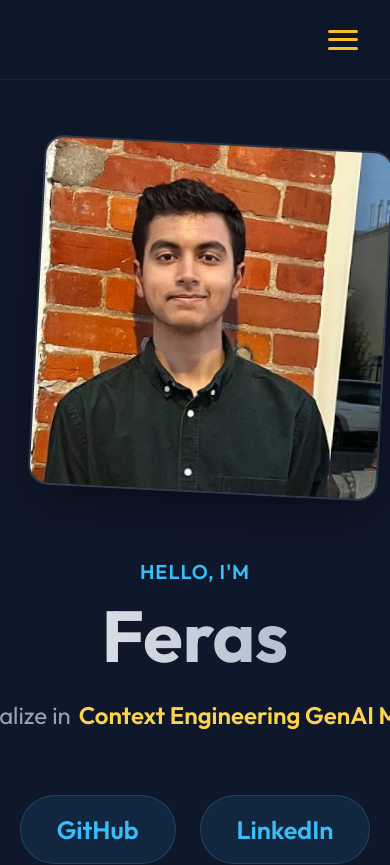
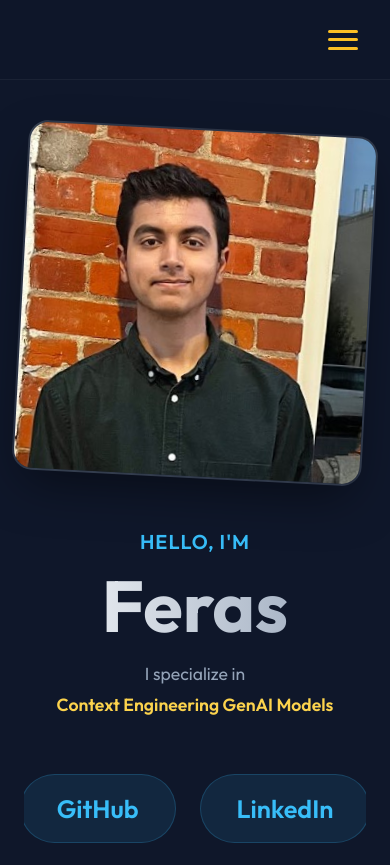
Before and after one commit to Ferasman979/Persona-Portfolio-website, a Next.js app: page / in a window 390 px wide. Shown: the top 865 px of the page. Built offline with nearby package versions, Linux system fonts and the light colour scheme.

Commit message:
Update hero rotating phrases to fit in frame

```diff
--- a/src/components/Hero.module.css
+++ b/src/components/Hero.module.css
@@ -131,6 +131,7 @@
     .hero {
         min-height: auto;
         padding: 3rem 0;
+        overflow: hidden;
     }
 
     .container {
@@ -140,9 +141,36 @@
         gap: 3rem;
     }
 
+    .content {
+        width: 100%;
+        overflow: hidden;
+    }
+
     .roleWrapper,
     .socials {
         justify-content: center;
+    }
+
+    .roleWrapper {
+        font-size: 1.1rem;
+        white-space: normal;
+        overflow: hidden;
+        flex-wrap: wrap;
+        height: auto;
+        line-height: 1.5;
+    }
+
+    .dynamicRole {
+        display: block;
+        white-space: normal;
+        word-break: break-word;
+        margin-left: 0;
+        margin-top: 0.25rem;
+    }
+
+    .imageWrapper {
+        flex: 0 0 auto;
+        padding-left: 0;
     }
 
     .bio {
```
